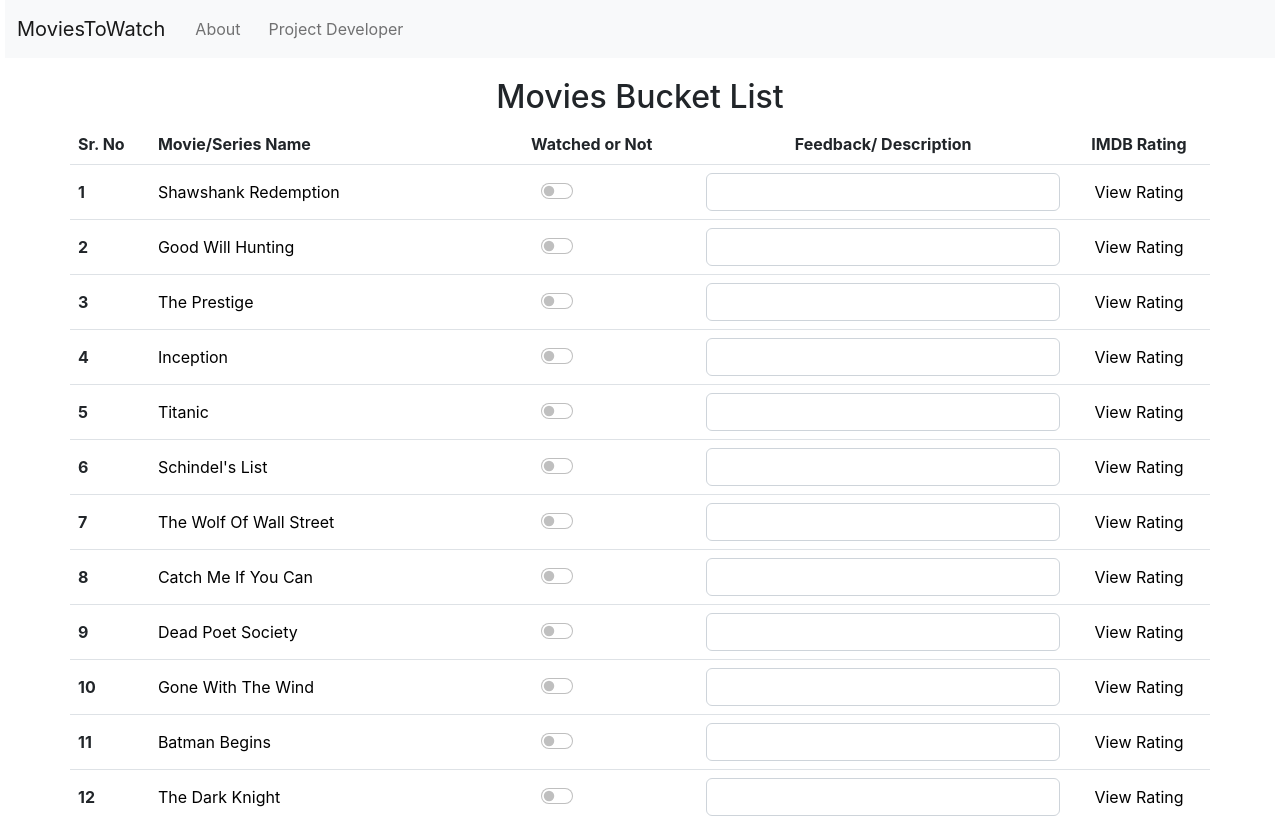
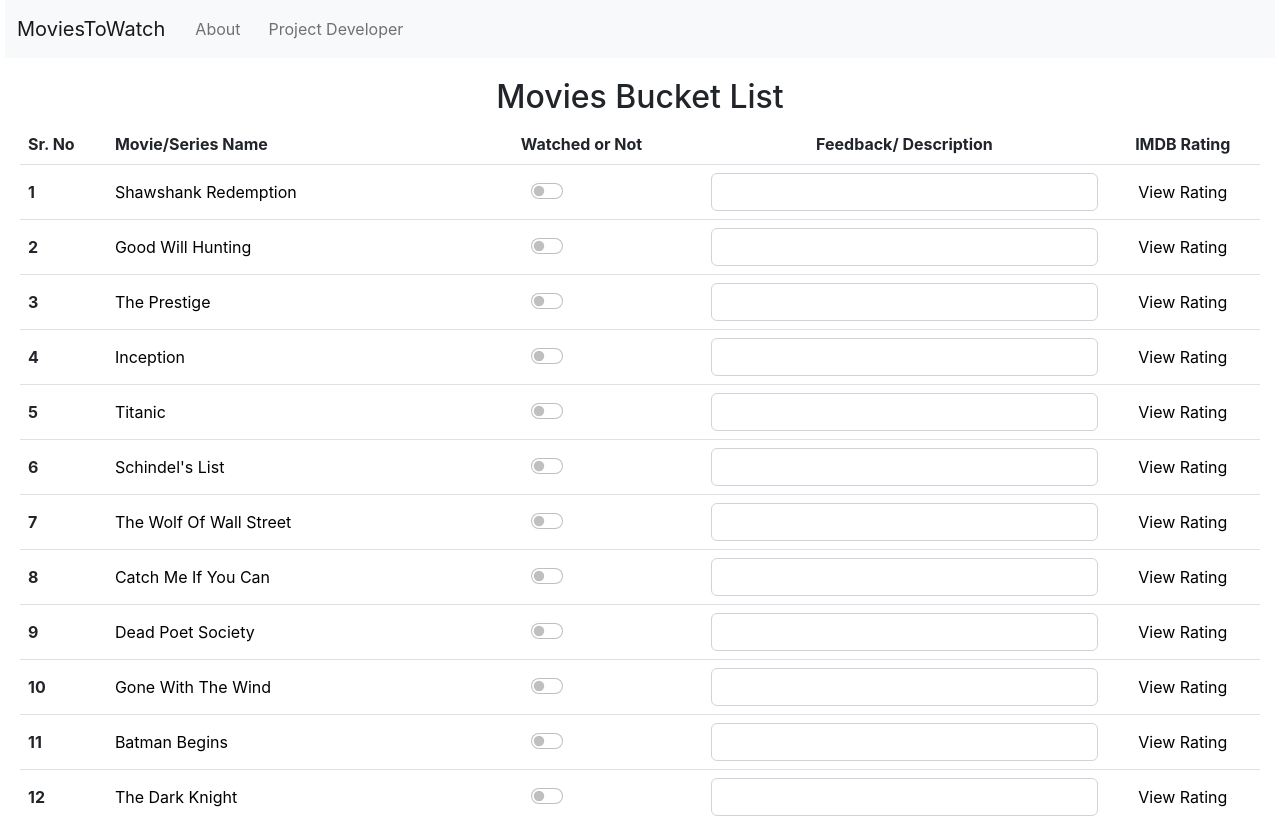
Before and after one commit to Niraj2003/MyMovies, a React (Create React App) app: page / in a window 1280 px wide. Shown: the top 818 px of the page. Built offline with nearby package versions, Linux system fonts and the light colour scheme.

Commit message:
Allign for small devices

```diff
--- a/src/components/Table.css
+++ b/src/components/Table.css
@@ -1,5 +1,5 @@
 .tdata{
-    margin: 20px 70px 20px 70px;
+    margin: 20px;
 }
 tr, th{
     vertical-align: middle;
```
